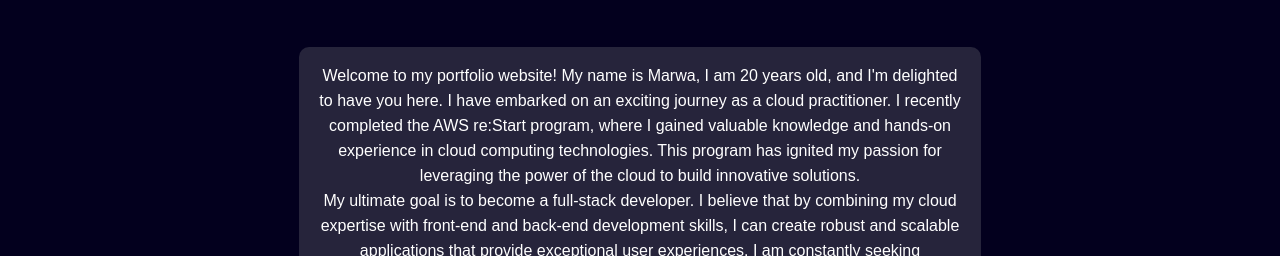
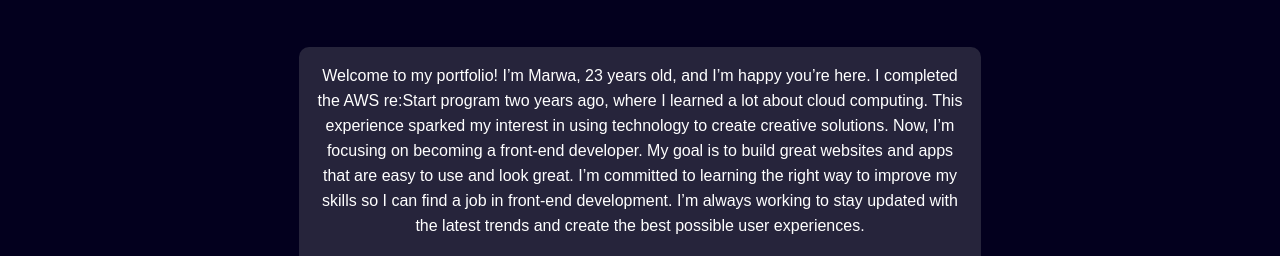
Before and after one commit to MarwaKHTanani/My-Portfolio, a plain HTML site: page index.html in a window 1280 px wide. Shown: the part 696-952 px from the top of the page. Drawn offline with Linux system fonts and the light colour scheme.

Commit message:
edit about me section

```diff
--- a/index.html
+++ b/index.html
@@ -25,9 +25,11 @@
     <h1>About me</h1>
     <div class="Aboutmecards">
  <div class="card" id="first">
-   <p> Welcome to my portfolio website! My name is Marwa, I am 20 years old, and I'm delighted to have you here.
-I have embarked on an exciting journey as a cloud practitioner. I recently completed the AWS re:Start program, where I gained valuable knowledge and hands-on experience in cloud computing technologies. This program has ignited my passion for leveraging the power of the cloud to build innovative solutions.<br>
-My ultimate goal is to become a full-stack developer. I believe that by combining my cloud expertise with front-end and back-end development skills, I can create robust and scalable applications that provide exceptional user experiences. I am constantly seeking opportunities to enhance my skills and stay up-to-date with the latest industry trends.
+   <p> Welcome to my portfolio! I’m Marwa, 23 years old, and I’m happy you’re here.
+
+I completed the AWS re:Start program two years ago, where I learned a lot about cloud computing. This experience sparked my interest in using technology to create creative solutions. Now, I’m focusing on becoming a front-end developer.
+
+My goal is to build great websites and apps that are easy to use and look great. I’m committed to learning the right way to improve my skills so I can find a job in front-end development. I’m always working to stay updated with the latest trends and create the best possible user experiences.
 
     </p>
  </div>
```
